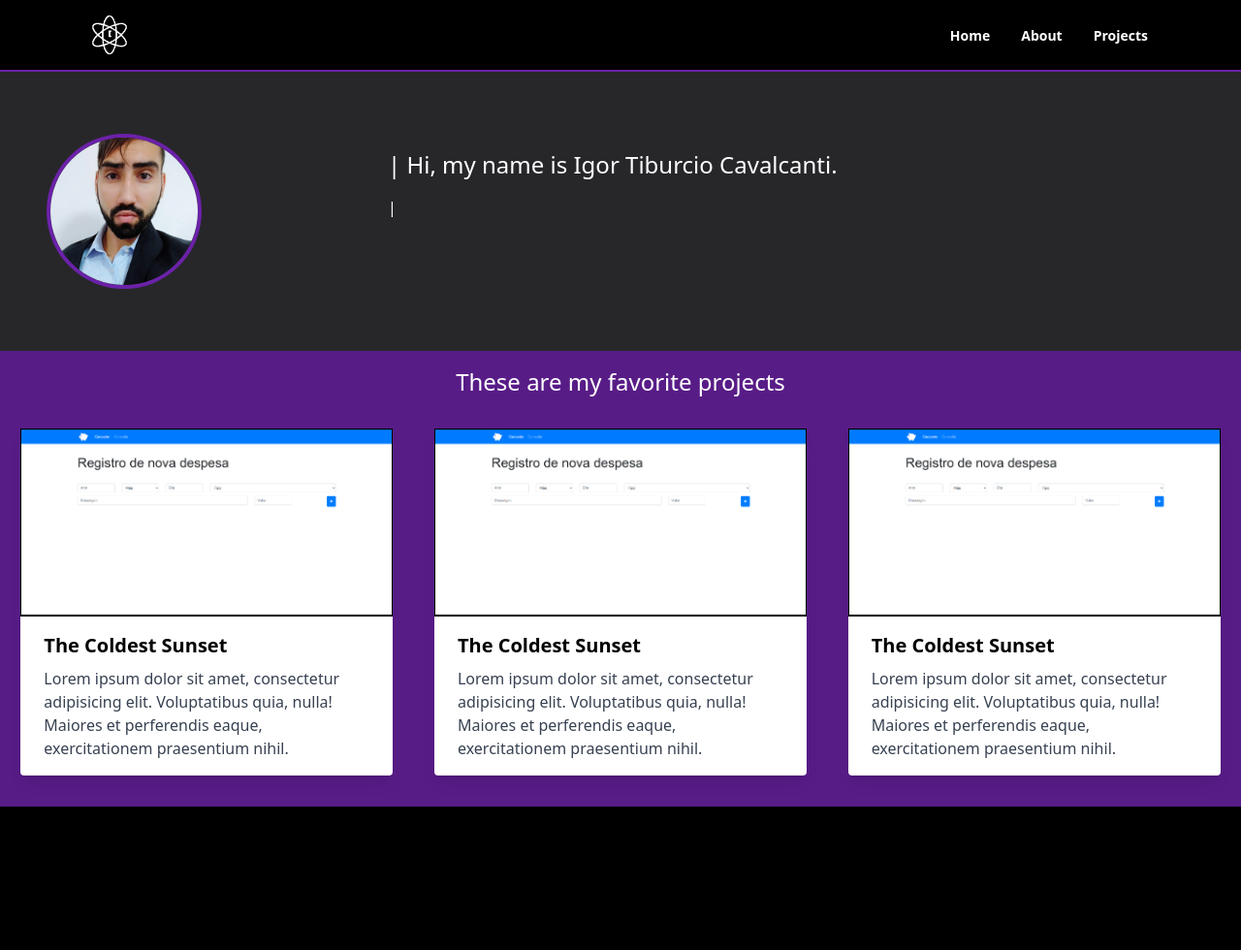
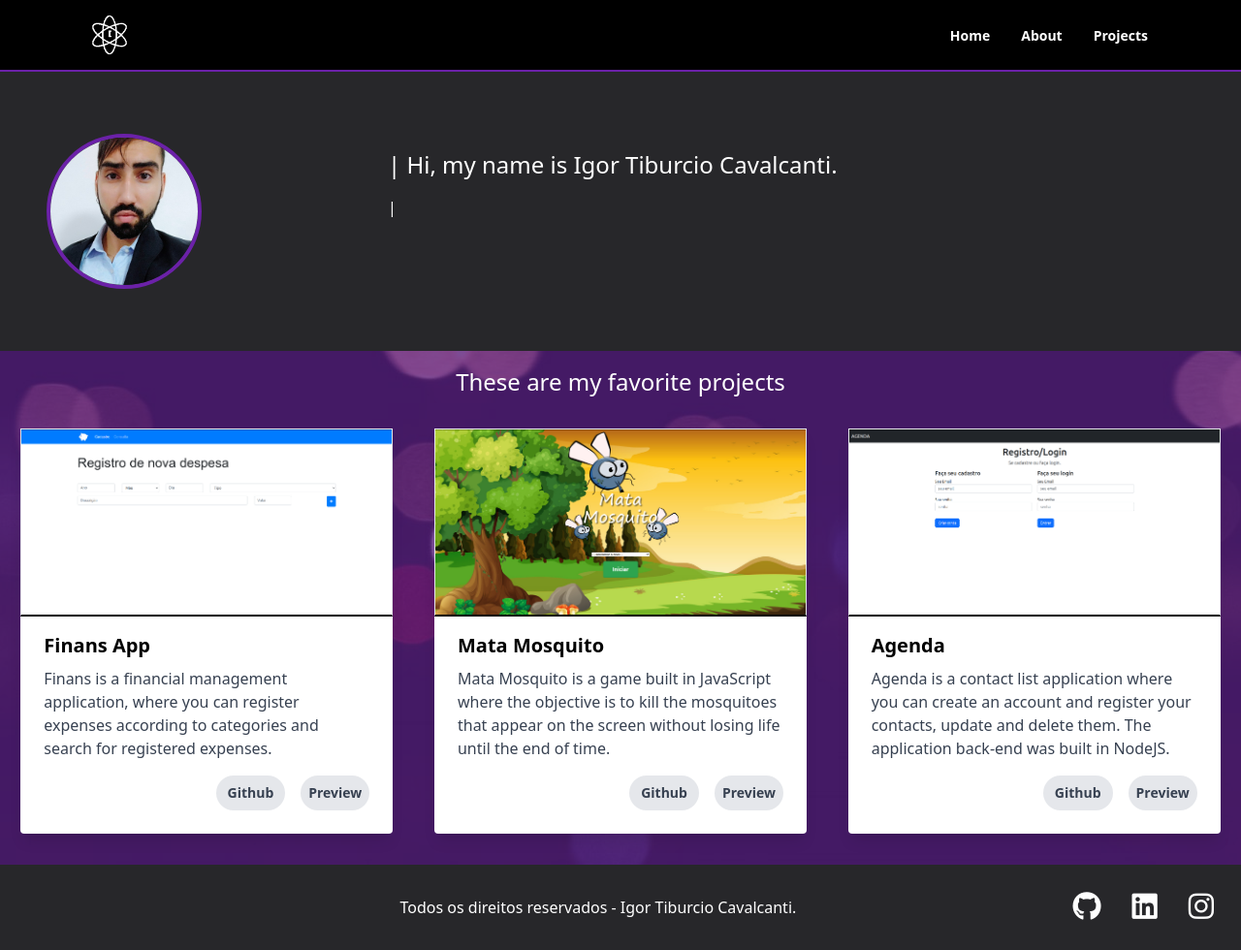
Before and after one commit to duduisonfire/my-portfolio, a website with bundled scripts: page src/index.html in a window 1280 px wide. Shown: the whole page at 97% size. Before the commit the page ends 832 px from the top, so only its background shows below. Built offline with nearby package versions, Linux system fonts and the light colour scheme.

Commit message:
Finalização da Página Inicial

```diff
--- a/src/index.html
+++ b/src/index.html
@@ -9,7 +9,7 @@
     <link rel="stylesheet" href="./css/style.css">
     <link rel="stylesheet" href="https://cdnjs.cloudflare.com/ajax/libs/font-awesome/6.2.0/css/all.min.css" integrity="sha512-xh6O/CkQoPOWDdYTDqeRdPCVd1SpvCA9XXcUnZS2FmJNp1coAFzvtCN9BmamE+4aHK8yyUHUSCcJHgXloTyT2A==" crossorigin="anonymous" referrerpolicy="no-referrer" />
 </head>
-<body class="bg-black">
+<body class="bg-light-theme-bg">
     <header id="header">
         <div class="bg-black border-b-2 border-purple-800 flex w-full sticky px-3 md:px-20 py-4">
             <div class="container flex items-center mx-auto">
@@ -37,7 +37,7 @@
             </div>
         </div>
     </header>
-    <div id="main-session">
+    <div id="main-section">
         <section class="bg-zinc-800 grid grid-cols-4">
             <div class="p-2 py-6">
                 <img src="./img/me.jpeg" class="z-0 md:w-40 md:h-40 m-10 rounded-full border-purple-800 border-4">
@@ -51,43 +51,76 @@
                 </p>
             </div>
         </section>
-        <section class="flex bg-purple-900">
+        <section class="flex bg-purple-900/70">
             <h6 id="welcome-text" class="mx-auto mt-4 text-white text-2xl">
                 These are my favorite projects
             </h6>
         </section>
-        <section class="bg-purple-900 grid md:grid-cols-3">
+        <section class="bg-purple-900/70 grid md:grid-cols-3">
             <div class="bg-white mx-auto m-8 animate-fadeTop1 max-w-sm rounded shadow-lg">
-                <img class="w-full border border-b-2 border-black" src="./img/projects/finans-site.png" alt="Finans App">
+                <img class="w-full border border-b-2 border-b-black" src="./img/projects/finans-site.png" alt="Finans App">
                 <div class="px-6 py-4">
-                    <div class="font-bold text-xl mb-2">The Coldest Sunset</div>
+                    <div class="font-bold text-xl mb-2">Finans App</div>
                     <p class="text-gray-700 text-base">
-                    Lorem ipsum dolor sit amet, consectetur adipisicing elit. Voluptatibus quia, nulla! Maiores et perferendis eaque, exercitationem praesentium nihil.
+                        Finans is a financial management application, where you can register expenses according to categories and search for registered expenses.
                     </p>
+                    <div class="flex justify-end">
+                        <span class="bg-gray-200 rounded-full mt-4 ml-4 px-3 p-2 text-sm font-semibold text-gray-700 mb-2">
+                            <a class="hover:text-purple-800 text-sm" href="https://github.com/duduisonfire/App-Finance-Gerenciamento-Fincaneiro">Github</a>
+                        </span>
+                        <span class="bg-gray-200 rounded-full mt-4 ml-4 p-2 text-sm font-semibold text-gray-700 mb-2">
+                            <a class="hover:text-purple-800 text-sm" href="https://duduisonfire.github.io/App-Finance-Gerenciamento-Fincaneiro/">Preview</a>
+                        </span>
+                    </div>
                 </div>
             </div>
             <div class="animate-fadeTop2 mx-auto bg-white m-8 max-w-sm rounded shadow-lg">
-                <img class="w-full border border-b-2 border-black" src="./img/projects/finans-site.png" alt="Finans App">
+                <img class="w-full border border-b-2 border-b-black" src="./img/projects/mata-mosquito.png" alt="Finans App">
                 <div class="px-6 py-4">
-                    <div class="font-bold text-xl mb-2">The Coldest Sunset</div>
+                    <div class="font-bold text-xl mb-2">Mata Mosquito</div>
                     <p class="text-gray-700 text-base">
-                    Lorem ipsum dolor sit amet, consectetur adipisicing elit. Voluptatibus quia, nulla! Maiores et perferendis eaque, exercitationem praesentium nihil.
+                        Mata Mosquito is a game built in JavaScript where the objective is to kill the mosquitoes that appear on the screen without losing life until the end of time.
                     </p>
+                    <div class="flex justify-end">
+                        <span class="bg-gray-200 rounded-full mt-4 ml-4 px-3 p-2 text-sm font-semibold text-gray-700 mb-2">
+                            <a class="hover:text-purple-800 text-sm" href="https://github.com/duduisonfire/Mata-Mosquito-Game-HTML">Github</a>
+                        </span>
+                        <span class="bg-gray-200 rounded-full mt-4 ml-4 p-2 text-sm font-semibold text-gray-700 mb-2">
+                            <a class="hover:text-purple-800 text-sm" href="https://duduisonfire.github.io/Mata-Mosquito-Game-HTML/">Preview</a>
+                        </span>
+                    </div>
                 </div>
             </div>
             <div class="mx-auto animate-fadeTop3 bg-white m-8 max-w-sm rounded shadow-lg">
-                <img class="w-full border border-b-2 border-black" src="./img/projects/finans-site.png" alt="Finans App">
+                <img class="w-full border border-b-2 border-b-black" src="./img/projects/agenda.png" alt="Finans App">
                 <div class="px-6 py-4">
-                    <div class="font-bold text-xl mb-2">The Coldest Sunset</div>
+                    <div class="font-bold text-xl mb-2">Agenda</div>
                     <p class="text-gray-700 text-base">
-                    Lorem ipsum dolor sit amet, consectetur adipisicing elit. Voluptatibus quia, nulla! Maiores et perferendis eaque, exercitationem praesentium nihil.
+                        Agenda is a contact list application where you can create an account and register your contacts, update and delete them. The application back-end was built in NodeJS.
                     </p>
+                    <div class="flex justify-end">
+                        <span class="bg-gray-200 rounded-full mt-4 ml-4 px-3 p-2 text-sm font-semibold text-gray-700 mb-2">
+                            <a class="hover:text-purple-800 text-sm" href="https://github.com/duduisonfire/Agenda-Crud">Github</a>
+                        </span>
+                        <span class="bg-gray-200 rounded-full mt-4 ml-4 p-2 text-sm font-semibold text-gray-700 mb-2">
+                            <a class="hover:text-purple-800 text-sm" href="https://igor-crud-agenda.herokuapp.com/">Preview</a>
+                        </span>
+                    </div>
                 </div>
             </div>
         </section>
     </div>
-    <footer>
-
+    <footer class="bg-zinc-800 grid grid-cols-3">
+        <div class="p-4 flex col-span-2 justify-end">
+            <p class="m-4 text-white">
+                Todos os direitos reservados - Igor Tiburcio Cavalcanti.
+            </p>
+        </div>
+        <div class="p-3 text-3xl flex justify-end">
+            <a href="https://github.com/duduisonfire"><i class="m-4 hover:text-purple-800 fa-brands fa-github text-white"></i></a>
+            <a href="https://www.linkedin.com/in/igor-tiburcio-cavalcanti-86904524b/"><i class="m-4 hover:text-purple-800 fa-brands fa-linkedin text-white""></i></a>
+            <a href="https://www.instagram.com/igor.tiburcio.cs/"><i class="m-4 hover:text-purple-800 fa-brands fa-instagram text-white""></i></a>
+        </div>
     </footer>
     <script src="./js/script.js" type="module"></script>
 </body>
--- a/tailwind.config.js
+++ b/tailwind.config.js
@@ -14,7 +14,7 @@ module.exports = {
         'green-main': '#1ED760'
       },
       backgroundImage: theme => ({
-        'light-theme-bg': "url('/img/bg2.jpg')"
+        'light-theme-bg': "url('../img/bg.jpg')"
       }),
       backgroundSize: {
         '175%': '175%',
```
Also changed, not shown: src/css/style.css, src/img/projects/agenda.png (added), src/img/projects/mata-mosquito.png (added).
